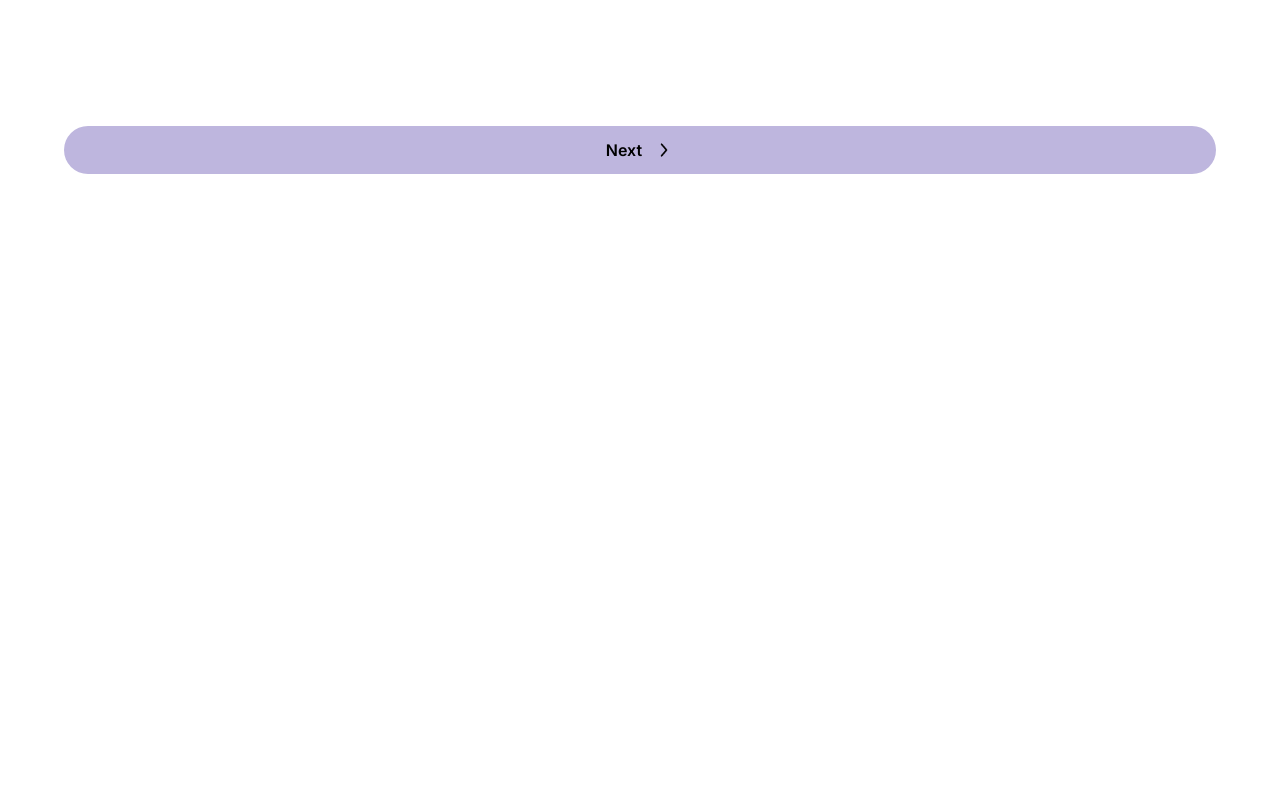
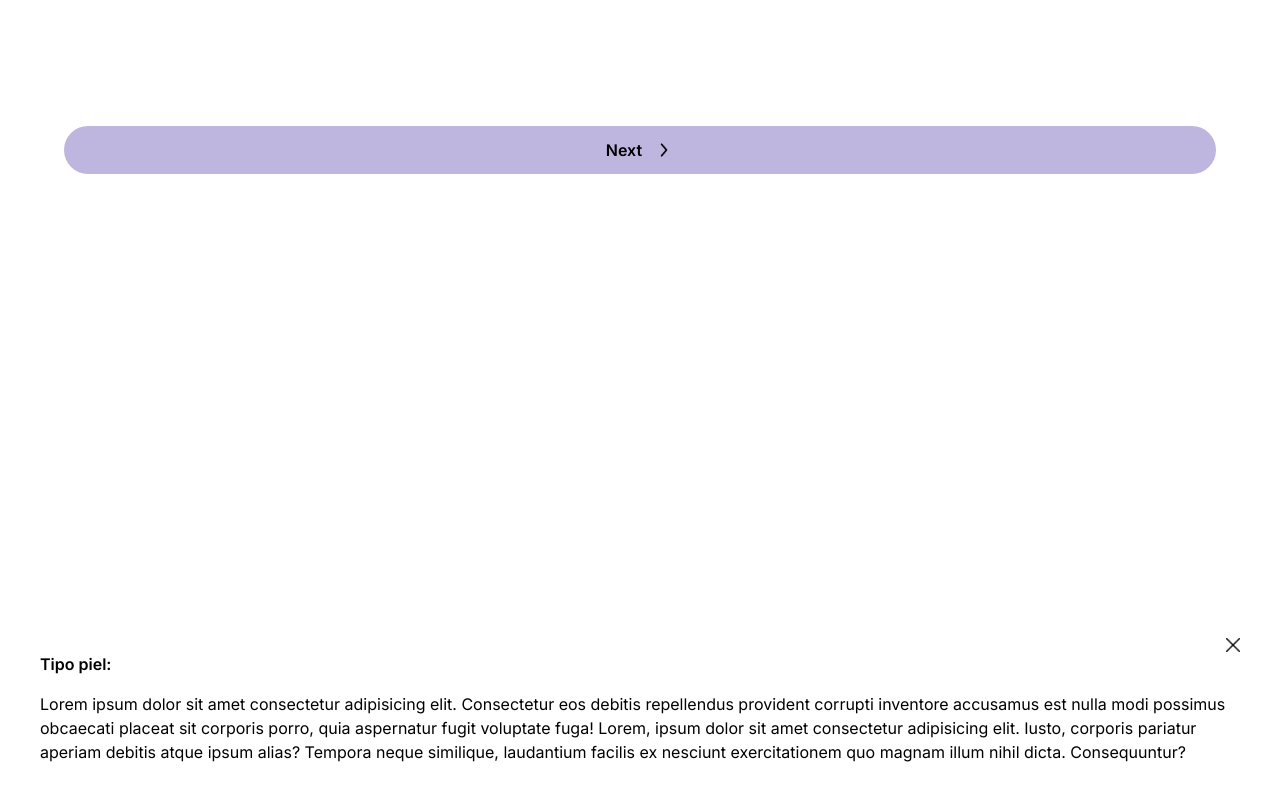
Before and after one commit to RosanneVN/Bubble, a Next.js app: page /skinkind in a window 1280 px wide. Shown: the part 582-1382 px from the top of the page. Before the commit the page ends 800 px from the top, so only its background shows below. Built offline with nearby package versions, Linux system fonts and the light colour scheme.

Commit message:
create a side cards that change when press a help button

```diff
--- /dev/null
+++ b/src/app/components/SideCard.jsx
@@ -0,0 +1,46 @@
+"use client";
+import { useContext } from "react";
+import { HelpSideCardContext } from "./contex/helpSideCard";
+
+export default function SideCard() {
+  const { sideComponent, setSideComponent } = useContext(HelpSideCardContext);
+  const handleClick = () => {
+    setSideComponent(false);
+  };
+  return (
+    <>
+      <section
+        className={`h-[100vh] w-full absolute  ${
+          !sideComponent
+            ? "-bottom-[120vh] bg-transparent"
+            : "bottom-0 bg-[#00000023]"
+        } transition-all duration-500 rounded-b-lg flex flex-col`}
+      >
+        <div onClick={() => handleClick()} className={"h-[30%] w-full"}></div>
+        <section
+          className={`bg-white w-full h-[70%] overflow-y-auto self-end rounded-lg py-5 px-10`}
+        >
+          <div className=" flex justify-end">
+            <button onClick={() => handleClick()}>
+              <img width="14" height="14" src="icons/cerrar.png" alt="" />
+            </button>
+          </div>
+          <div className="flex flex-col gap-4">
+          <p className="font-semibold">Tipo piel:</p>
+          <p>
+            Lorem ipsum dolor sit amet consectetur adipisicing elit. Consectetur
+            eos debitis repellendus provident corrupti inventore accusamus est
+            nulla modi possimus obcaecati placeat sit corporis porro, quia
+            aspernatur fugit voluptate fuga! Lorem, ipsum dolor sit amet
+            consectetur adipisicing elit. Iusto, corporis pariatur aperiam
+            debitis atque ipsum alias? Tempora neque similique, laudantium
+            facilis ex nesciunt exercitationem quo magnam illum nihil dicta.
+            Consequuntur?
+          </p>
+          </div>
+
+        </section>
+      </section>
+    </>
+  );
+}
--- a/src/app/components/buttons/SkinKind.jsx
+++ b/src/app/components/buttons/SkinKind.jsx
@@ -1,25 +1,36 @@
+"use client"
+import { useContext } from "react";
 import skins from "../../data/skins";
+import { HelpSideCardContext } from "../contex/helpSideCard";
 export default function SkinKind() {
+  const { sideComponent, setSideComponent } = useContext(HelpSideCardContext);
+  const handleClick = () => {
+    setSideComponent(true);
+  };
   return (
     <>
       <ul className="grid grid-cols-2 grid-flow-row justify-center items-center gap-4 w-full h-[75vh]">
         {skins.map((skin) => (
-          <li key={skin.name} className="flex flex-row justify-center items-center text-[#4e4c57]">
+          <li
+            key={skin.name}
+            className="flex flex-row justify-center items-center text-[#4e4c57]"
+          >
             <div className=" h-32 w-24 ">
               <div className="h-24 w-24 p-3 bg-[#ffffff] rounded-lg shadow-[0px_0px_8px_-1px_rgba(190,182,222,1)] ">
                 <img src={skin.img} alt={skin.name} />
               </div>
               <div className="flex flex-row justify-center items-center gap-1 my-1">
                 <p className="text-sm">{skin.name}</p>
+                <button onClick={() => handleClick()}>
                   <img
                     width="24"
                     height="24"
                     src="https://img.icons8.com/windows/32/help.png"
                     alt="help"
                   />
+                </button>
               </div>
             </div>
-
           </li>
         ))}
       </ul>
--- /dev/null
+++ b/src/app/components/contex/helpSideCard.jsx
@@ -0,0 +1,13 @@
+"use client";
+import { createContext, useState } from "react";
+
+export const HelpSideCardContext = createContext();
+export function HelpSideCardProvider({ children }) {
+  const [sideComponent, setSideComponent] = useState(false);
+  return (
+    //lo que quieres proveer
+    <HelpSideCardContext.Provider value={{ sideComponent, setSideComponent }}>
+      {children}
+    </HelpSideCardContext.Provider>
+  );
+}
--- a/src/app/layout.jsx
+++ b/src/app/layout.jsx
@@ -11,7 +11,7 @@ export const metadata = {
 export default function RootLayout({ children }) {
   return (
     <html lang="en">
-      <body className={inter.className}>{children}</body>
+      <body className={inter.className +" overflow-hidden"}>{children}</body>
     </html>
   );
 }
--- a/src/app/skinkind/page.jsx
+++ b/src/app/skinkind/page.jsx
@@ -1,9 +1,9 @@
 /* eslint-disable @next/next/no-img-element */
-
-
 import SkinKind from "../components/buttons/SkinKind";
 import BackButton from "../components/buttons/BackButton";
 import NextButton from "../components/buttons/NextButton";
+import SideCard from "../components/SideCard";
+import { HelpSideCardProvider } from "../components/contex/helpSideCard";
 
 export default function skinKind() {
   return (
@@ -14,10 +14,14 @@ export default function skinKind() {
           Escoge tu tipo de piel
         </p>
       </div>
-      <section className="flex flex-col w-full h-[75vh] justify-center items-center py-14">
-        <SkinKind></SkinKind>
-      </section>
-      <NextButton  url={"/sensitiveskin"}></NextButton>
+      <HelpSideCardProvider>
+        <section className="flex flex-col w-full h-[75vh] justify-center items-center py-14">
+          <SkinKind></SkinKind>
+        </section>
+        <NextButton url={"/sensitiveskin"}></NextButton>
+
+        <SideCard></SideCard>
+      </HelpSideCardProvider>
     </main>
   );
 }
```
Also changed, not shown: public/icons/cerrar.png (added). Lines whose indentation alone changed are shown as unchanged.
